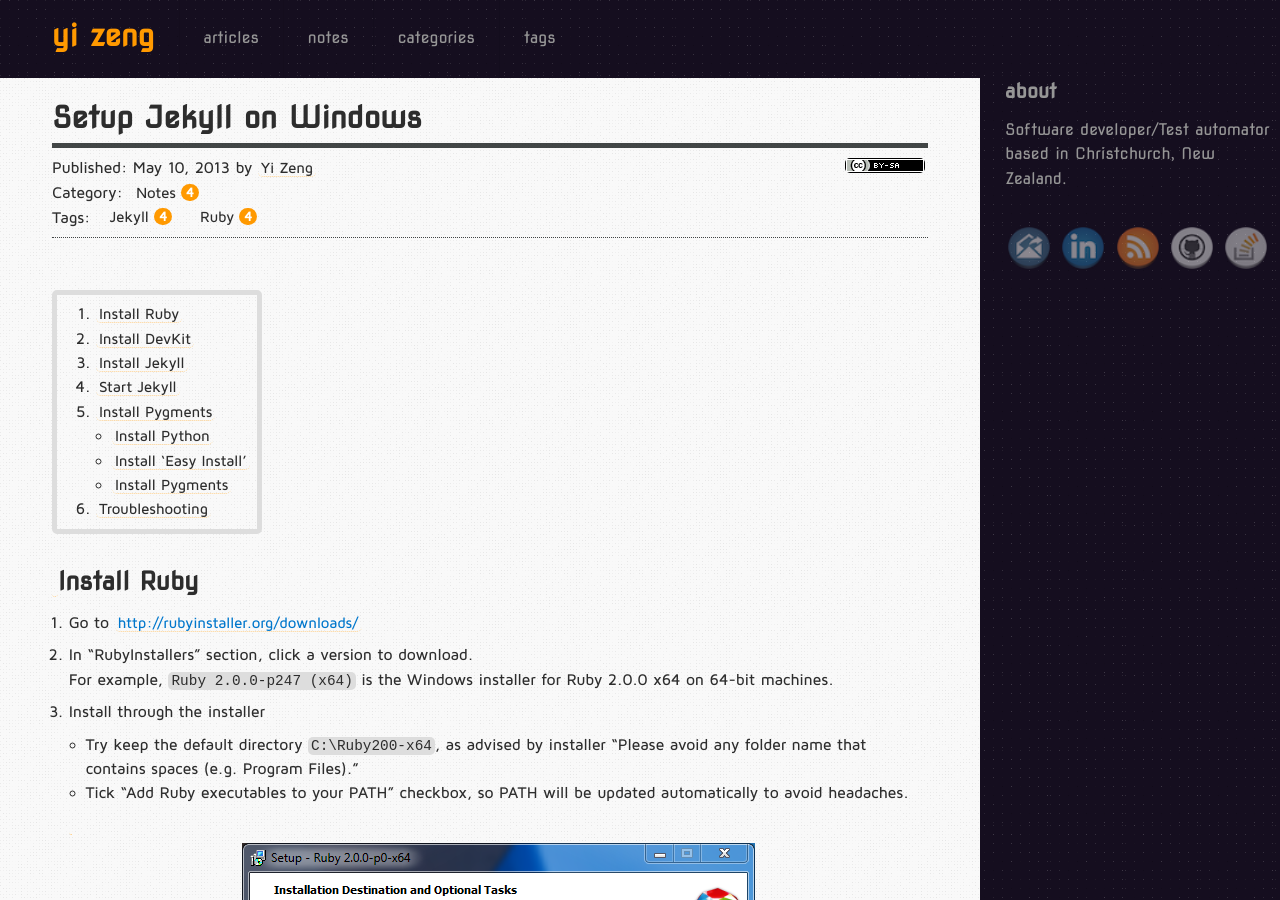
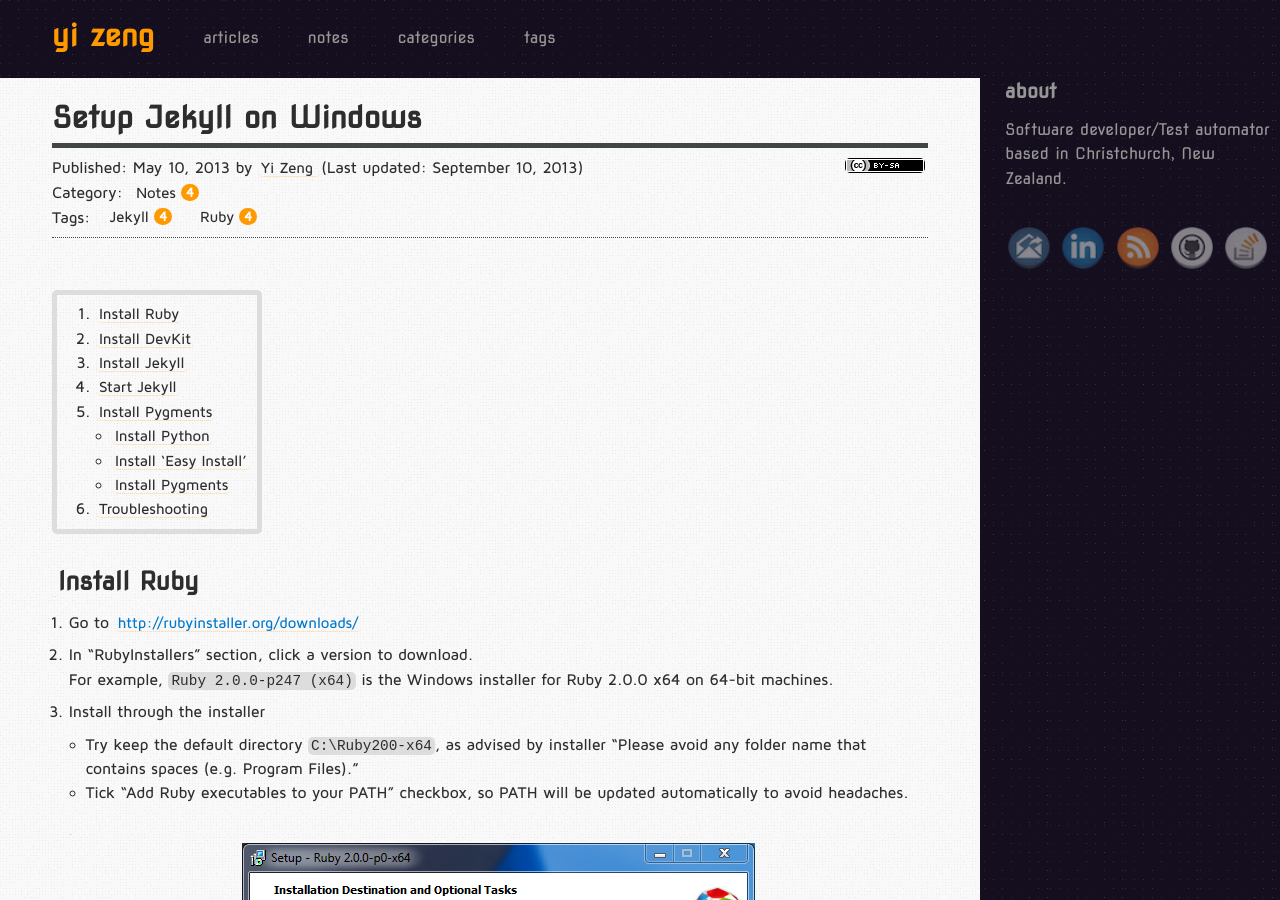
Before and after one commit to SeabookChen/seabookchen.net, a Jekyll site: the page built from _posts/2013-05-10-setup-jekyll-on-windows.md, in a window 1280 px wide and 900 px high. Built offline with Jekyll 4.4.1, drawn with Linux system fonts in a browser that asks for light colours; nearby versions of some CDN libraries; Markdown is read by kramdown in place of the engine named in the settings; comment, search, counter and statistics services are not loaded.

Commit message:
allow posts to specify "updated" field if this field is present, last updated time will be added to the meta section

```diff
--- a/_includes/themes/the-program/post.html
+++ b/_includes/themes/the-program/post.html
@@ -27,6 +27,9 @@
                                 <a class="license image-link" rel="license" href="http://creativecommons.org/licenses/by-sa/3.0/deed.en_GB">
                                     <img alt="Creative Commons Licence" style="border-width:0" src="/assets/images/cc-by-sa.png"  height="16" width="80"/>
                                 </a>
+                                {% if page.updated %}
+                                (Last updated: <time class="date-updated" title="{{ site.time | date_to_xmlschema }}" datetime="{{ site.time | date_to_xmlschema }}">{{ site.time | date: '%B' }} {{ site.time | date: '%d' }}, {{ site.time | date: '%Y' }})</time>
+                                {% endif %}
                             </p>
                             <ul class="list-category list-linear">
                                 <li class="list-head">category: </li>
```
Also changed, not shown: _posts/2013-05-10-setup-jekyll-on-windows.md (+1 -0 lines).
